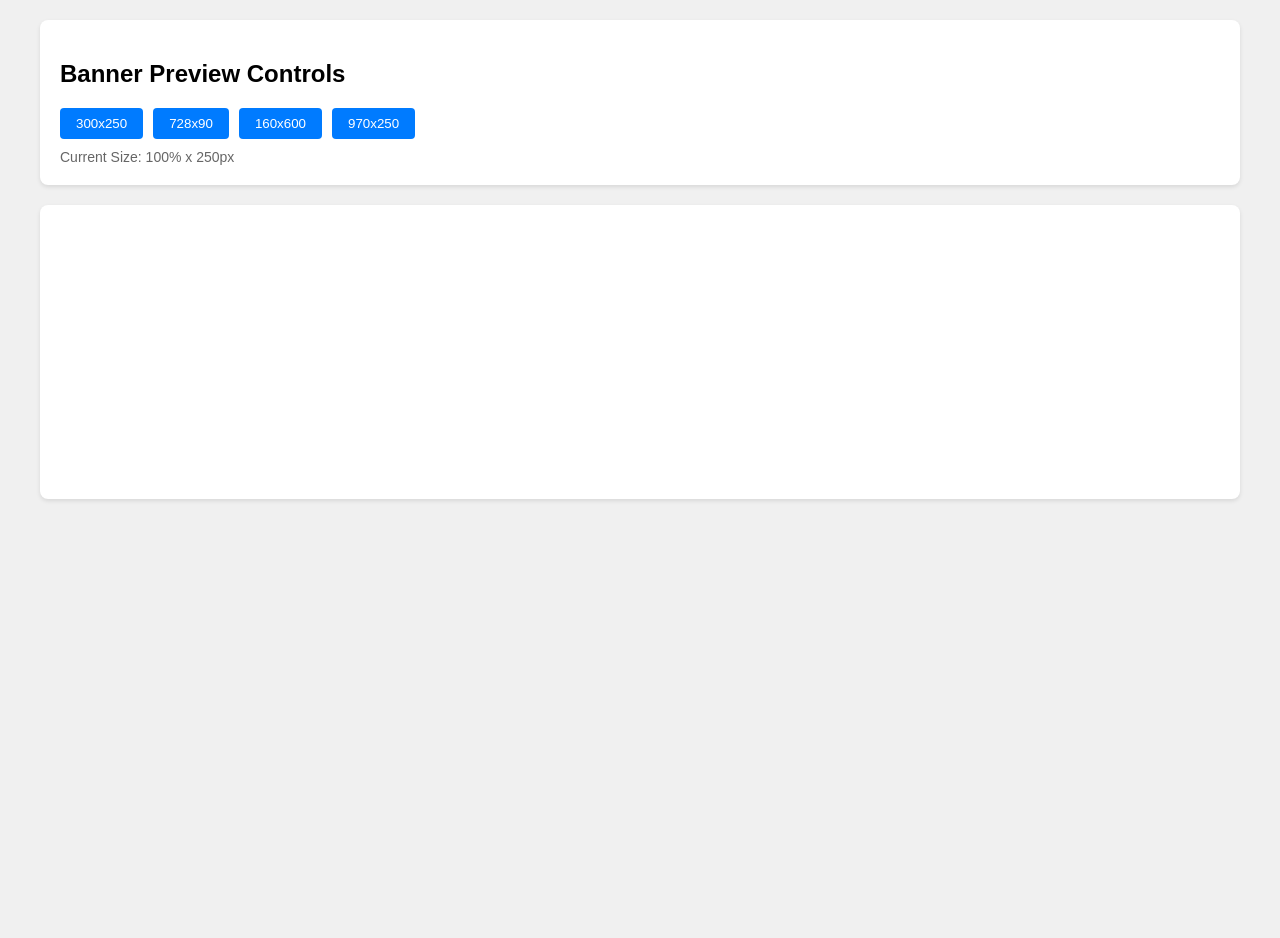
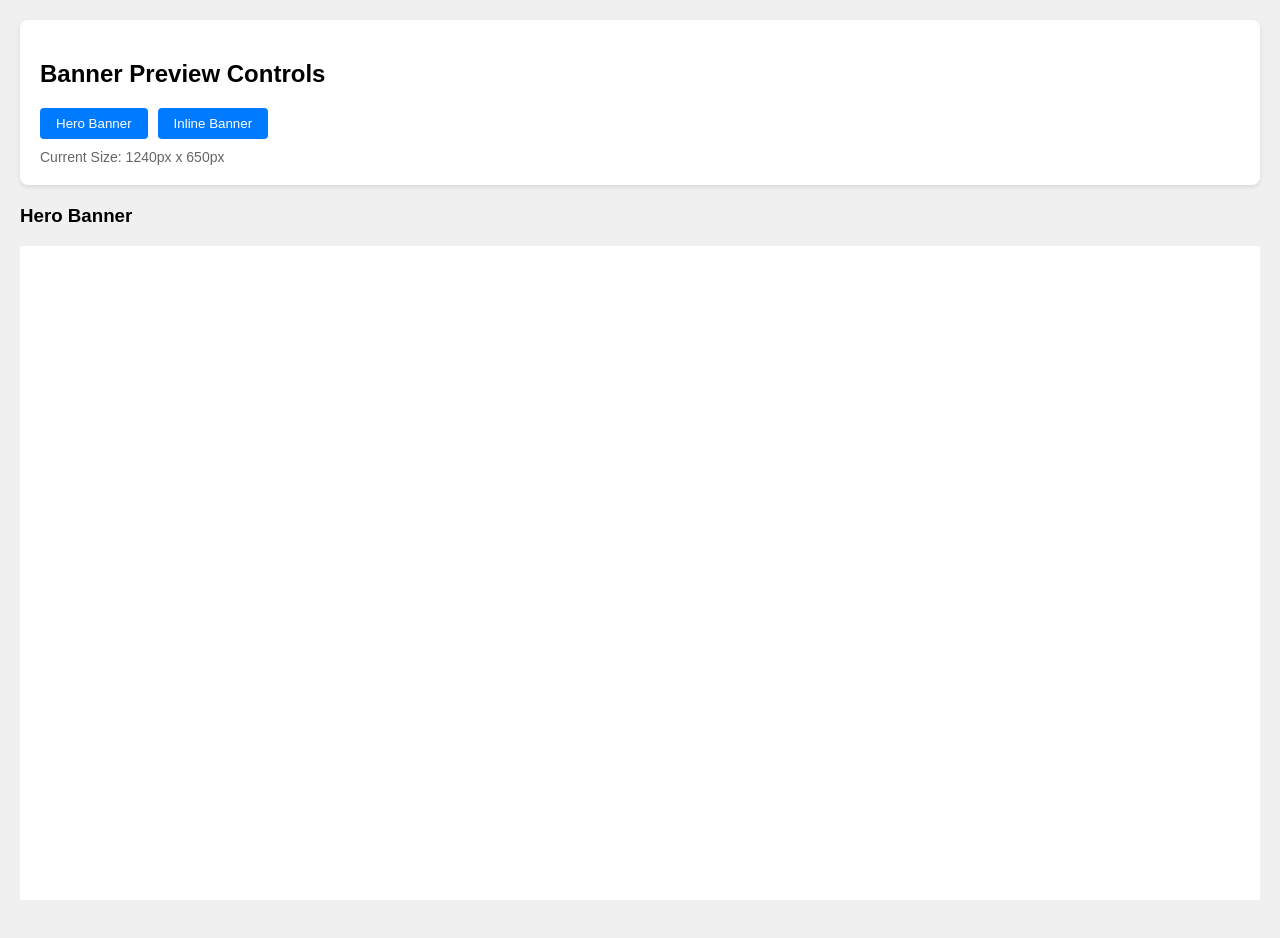
Before and after one commit to glennski/video-in-banner, a plain HTML site: page preview-webpage/index.html in a window 1280 px wide. Before the commit the page ends 800 px from the top, so only its background shows below. Drawn offline with Linux system fonts and the light colour scheme.

Commit message:
update README with release instructions, enhance responsive design for banners, and implement toggle functionality for banner types

```diff
--- a/preview-webpage/index.html
+++ b/preview-webpage/index.html
@@ -12,7 +12,7 @@
             background: #f0f0f0;
         }
         .preview-container {
-            max-width: 1200px;
+            max-width: 100%;
             margin: 0 auto;
         }
         .controls {
@@ -22,17 +22,72 @@
             border-radius: 8px;
             box-shadow: 0 2px 4px rgba(0,0,0,0.1);
         }
-        .banner-wrapper {
+        .banner-section {
+            margin-bottom: 40px;
+        }
+        .hero-banner-wrapper {
+            width: 100%;
+            position: relative;
             background: white;
-            padding: 20px;
-            border-radius: 8px;
-            box-shadow: 0 2px 4px rgba(0,0,0,0.1);
         }
-        .banner-frame {
+        .hero-banner {
             width: 100%;
-            height: 250px;
             border: none;
-            background: #fff;
+        }
+        .inline-banner-wrapper {
+            max-width: 826px;
+            margin: 0 auto;
+            position: relative;
+            padding-bottom: 50%;
+            width: 100%;
+            height: 100%;
+            overflow: hidden;
+        }
+        .inline-banner {
+            position: absolute;
+            top: 0;
+            left: 0;
+            width: 100%;
+            height: 100%;
+            border: none;
+        }
+
+        /* Hero Banner Responsive */
+        .hero-banner {
+            aspect-ratio: 2/1;
+        }
+        @media (min-width: 768px) {
+            .hero-banner {
+                aspect-ratio: 3/1;
+            }
+        }
+        @media (min-width: 1200px) {
+            .hero-banner {
+                height: 650px;
+                aspect-ratio: auto;
+            }
+        }
+
+        /* Inline Banner Responsive */
+        @media (min-width: 300px) {
+            .inline-banner-wrapper {
+                padding-bottom: 40%;
+            }
+        }
+        @media (min-width: 460px) {
+            .inline-banner-wrapper {
+                padding-bottom: 33.33%;
+            }
+        }
+        @media (min-width: 728px) {
+            .inline-banner-wrapper {
+                padding-bottom: 31.25%;
+            }
+        }
+        @media (min-width: 800px) {
+            .inline-banner-wrapper {
+                padding-bottom: 250px;
+            }
         }
         .size-toggle {
             display: flex;
@@ -62,26 +117,46 @@
         <div class="controls">
             <h2>Banner Preview Controls</h2>
             <div class="size-toggle">
-                <button onclick="resizeBanner('300x250')">300x250</button>
-                <button onclick="resizeBanner('728x90')">728x90</button>
-                <button onclick="resizeBanner('160x600')">160x600</button>
-                <button onclick="resizeBanner('970x250')">970x250</button>
+                <button onclick="toggleBannerType('hero')">Hero Banner</button>
+                <button onclick="toggleBannerType('inline')">Inline Banner</button>
             </div>
-            <div class="current-size">Current Size: <span id="size-display">100% x 250px</span></div>
+            <div class="current-size">Current Size: <span id="size-display">Responsive</span></div>
         </div>
-        <div class="banner-wrapper">
-            <iframe src="../banner/index.html" class="banner-frame" id="banner-frame"></iframe>
+
+        <div class="banner-section" id="hero-banner">
+            <h3>Hero Banner</h3>
+            <div class="hero-banner-wrapper">
+                <iframe src="../banner/index.html" class="hero-banner"></iframe>
+            </div>
+        </div>
+
+        <div class="banner-section" id="inline-banner">
+            <h3>Inline Banner</h3>
+            <div class="inline-banner-wrapper">
+                <iframe src="../banner/index.html" class="inline-banner"></iframe>
+            </div>
         </div>
     </div>
 
     <script>
-        function resizeBanner(size) {
-            const frame = document.getElementById('banner-frame');
-            const [width, height] = size.split('x');
-            frame.style.width = `${width}px`;
-            frame.style.height = `${height}px`;
-            document.getElementById('size-display').textContent = `${width}px x ${height}px`;
+        function toggleBannerType(type) {
+            document.getElementById('hero-banner').style.display = type === 'hero' ? 'block' : 'none';
+            document.getElementById('inline-banner').style.display = type === 'inline' ? 'block' : 'none';
+            updateSizeDisplay();
         }
+
+        function updateSizeDisplay() {
+            const heroFrame = document.querySelector('.hero-banner');
+            const inlineFrame = document.querySelector('.inline-banner');
+            const display = document.getElementById('size-display');
+
+            const activeFrame = document.getElementById('hero-banner').style.display === 'none' ? inlineFrame : heroFrame;
+            display.textContent = `${Math.round(activeFrame.offsetWidth)}px x ${Math.round(activeFrame.offsetHeight)}px`;
+        }
+
+        // Initialize
+        toggleBannerType('hero');
+        window.addEventListener('resize', updateSizeDisplay);
     </script>
 </body>
 </html>
```
Also changed, not shown: 2 other files.
